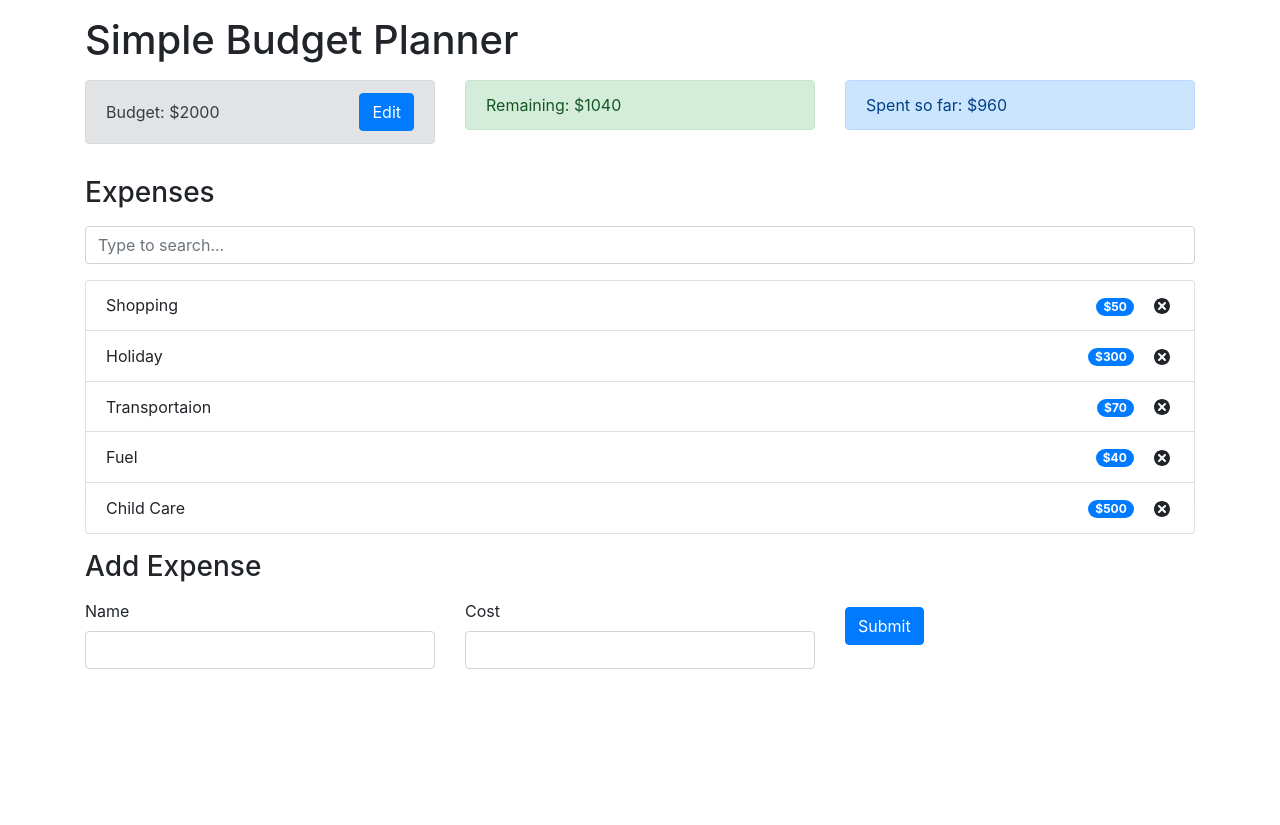
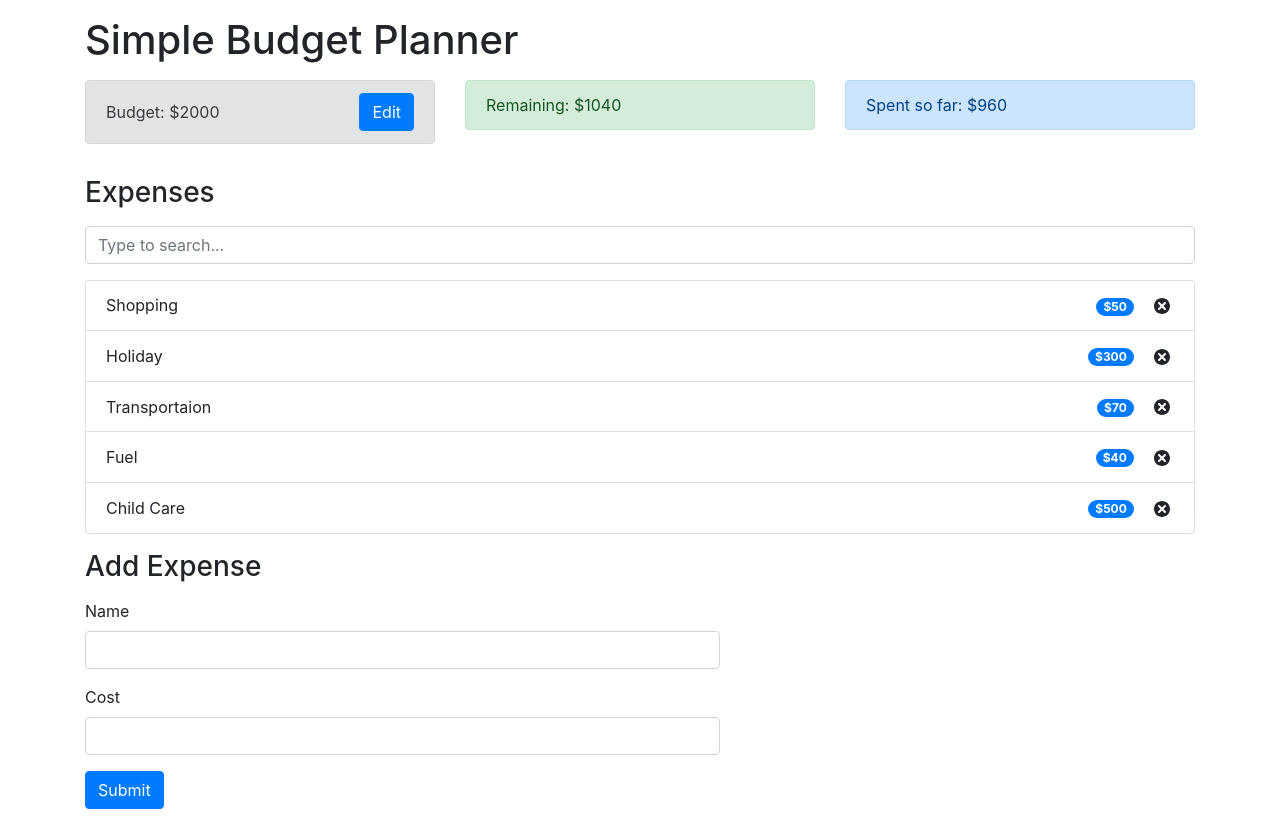
Before and after one commit to bytecoder8/simple-budget-planner, a React (Create React App) app: page / in a window 1280 px wide. Before the commit the page ends 800 px from the top, so only its background shows below. Built offline with nearby package versions, Linux system fonts and the light colour scheme.

Commit message:
Fix button

```diff
--- a/src/components/AddExpenseFrom.jsx
+++ b/src/components/AddExpenseFrom.jsx
@@ -36,10 +36,10 @@ export function AddExpenseFrom() {
   }
 
   return (
-    <form onSubmit={handleSubmit}>
+    <div className="row">
+    <form onSubmit={handleSubmit} className="col-md-7">
       { error && <div className="alert alert-danger">{ error }</div> }
-      <div className="row">
-        <div className="col-sm">
+      <div className="form-group">
         <label htmlFor="expense-form-name">Name</label>
         <input
           type="text"
@@ -51,7 +51,7 @@ export function AddExpenseFrom() {
           onChange={ e => setName(e.target.value) }
         />
       </div>
-        <div className="col-sm">
+      <div className="form-group">
         <label htmlFor="expense-form-cost">Cost</label>
         <input
           type="text"
@@ -63,12 +63,12 @@ export function AddExpenseFrom() {
           onChange={ e => setCost(e.target.value) }
         />
       </div>
-        <div className="col-sm">
-          <button type="submit" className="btn btn-primary mt-2">
+      <div className="form-group">
+        <button type="submit" className="btn btn-primary">
           Submit
         </button>
       </div>
+    </form>
     </div>
-    </form>
   )
 }
```
Lines whose indentation alone changed are shown as unchanged.
